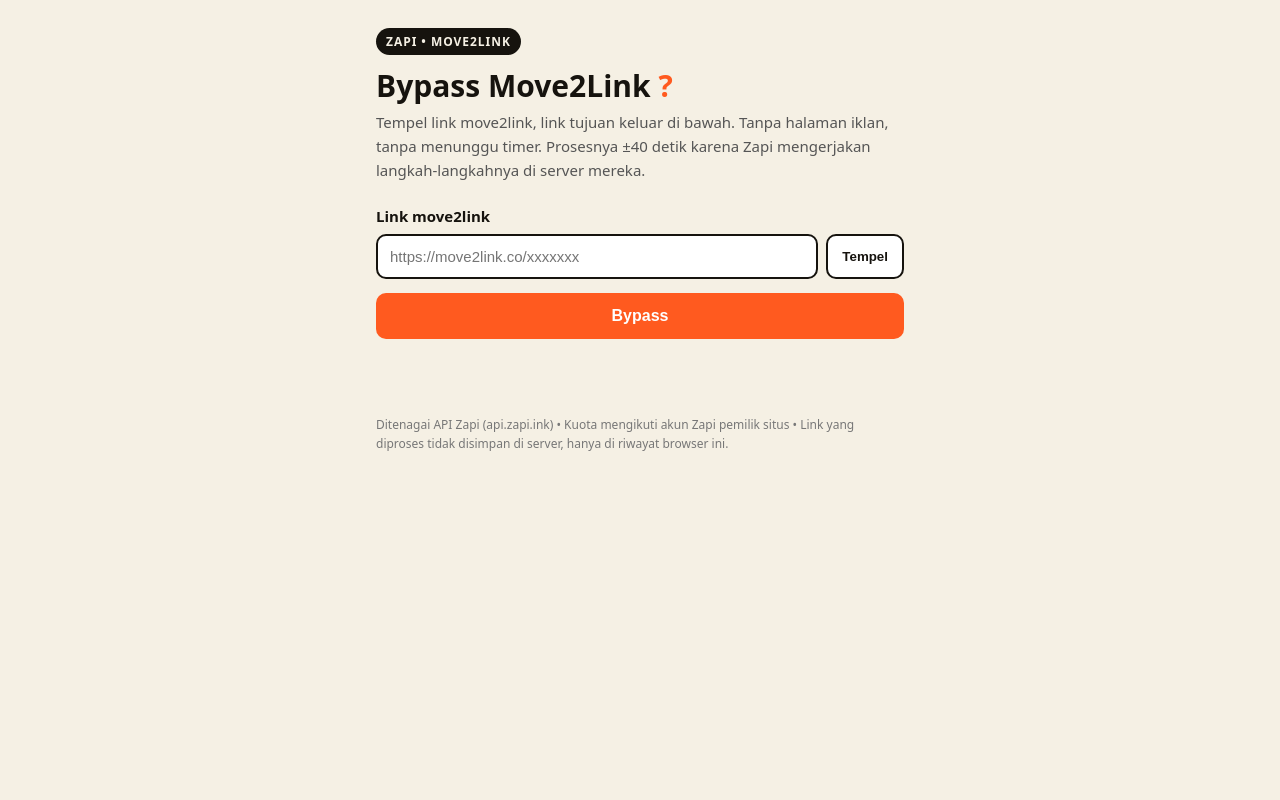
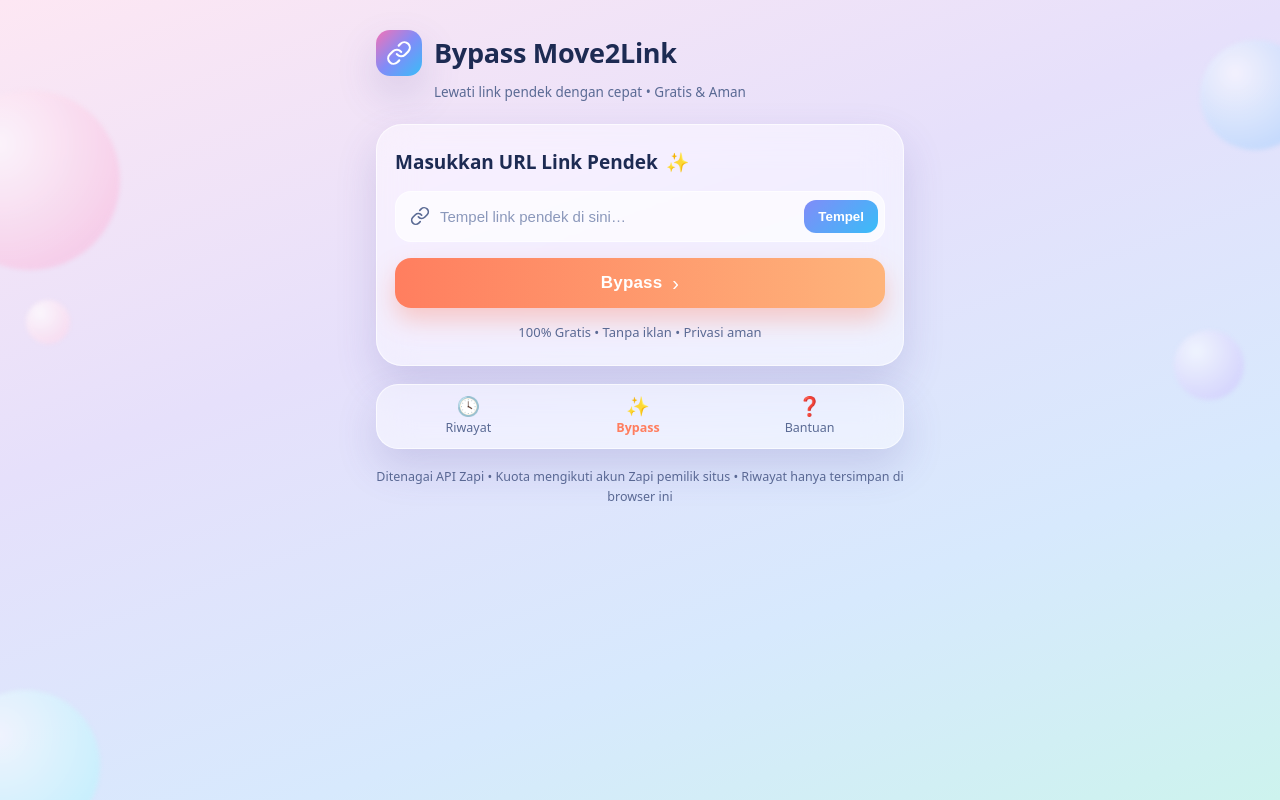
Before and after one commit to pionetta/move2link-bypass, a website: page index.html in a window 1280 px wide. Drawn offline with Linux system fonts and the light colour scheme.

Commit message:
Desain ulang Pastel Glass (referensi 4 pilihan Tuan)

```diff
--- a/index.html
+++ b/index.html
@@ -4,76 +4,168 @@
 <meta charset="UTF-8">
 <meta name="viewport" content="width=device-width, initial-scale=1.0">
 <title>Bypass Move2Link — via Zapi</title>
-<meta name="description" content="Tempel link move2link, link tujuan keluar lewat API Zapi. Tanpa iklan, tanpa menunggu timer.">
+<meta name="description" content="Tempel link move2link, link tujuan keluar lewat API Zapi. Cepat, gratis, tanpa iklan.">
 <style>
   :root{
-    --paper:#F5F0E4; --ink:#16130E; --orange:#FF5A1F; --blue:#2B4BFF; --yellow:#FFC800;
+    --ink:#1d2b53; --muted:#5a6a94; --coral:#ff7e5f; --coral2:#feb47b;
+    --glass:rgba(255,255,255,.48); --glass-strong:rgba(255,255,255,.65);
+    --stroke:rgba(255,255,255,.65); --shadow:0 18px 40px rgba(90,80,160,.18);
   }
   *{box-sizing:border-box}
-  body{margin:0;background:var(--paper);color:var(--ink);font:15px/1.6 system-ui,-apple-system,sans-serif}
-  .wrap{max-width:560px;margin:0 auto;padding:28px 16px 56px}
-  .badge{display:inline-block;background:var(--ink);color:var(--paper);font-size:12px;font-weight:700;letter-spacing:.08em;padding:4px 10px;border-radius:999px}
-  h1{font-size:30px;line-height:1.15;margin:14px 0 6px}
-  h1 .q{color:var(--orange)}
-  .sub{color:#555;margin:0 0 22px}
-  label{display:block;font-weight:700;margin:16px 0 6px}
-  .row{display:flex;gap:8px}
-  input[type=url]{flex:1;padding:12px;border-radius:10px;border:2px solid var(--ink);background:#fff;color:#000;font-size:15px;min-width:0}
-  button{border:0;border-radius:10px;cursor:pointer;font-weight:700}
-  .paste{background:#fff;border:2px solid var(--ink);color:var(--ink);padding:0 14px}
-  .go{margin-top:14px;width:100%;background:var(--orange);color:#fff;padding:14px;font-size:16px}
-  .go:disabled{opacity:.55;cursor:wait}
-  .status{margin-top:16px;min-height:24px}
-  .result{display:none;margin-top:10px;word-break:break-all;background:var(--ink);color:var(--paper);border-radius:12px;padding:16px}
-  .result a{color:var(--yellow);text-decoration:underline}
-  .result .row{margin-top:12px}
-  .copy{background:var(--orange);color:#fff;padding:9px 14px}
-  .open{background:var(--blue);color:#fff;padding:9px 14px}
-  .history{margin-top:28px}
-  .history h2{font-size:16px;margin:0 0 8px}
-  .history ul{list-style:none;margin:0;padding:0}
-  .history li{background:#fff;border:2px solid var(--ink);border-radius:10px;padding:8px 12px;margin-bottom:8px;word-break:break-all;font-size:13px}
-  .history li a{color:var(--blue)}
-  .history .from{color:#777;display:block;font-size:12px}
-  footer{margin-top:36px;color:#777;font-size:12px}
+  html,body{min-height:100%}
+  body{
+    margin:0;color:var(--ink);
+    font:15px/1.6 system-ui,-apple-system,"Segoe UI",sans-serif;
+    background:linear-gradient(160deg,#fde7f3 0%,#e6e0fb 38%,#d7e9fd 72%,#cdf3ee 100%);
+    background-attachment:fixed;
+    overflow-x:hidden;
+  }
+  /* Gelembung pastel melayang */
+  .blob{position:fixed;border-radius:50%;filter:blur(2px);opacity:.55;pointer-events:none;z-index:0}
+  .b1{width:180px;height:180px;left:-60px;top:90px;background:radial-gradient(circle at 32% 30%,#fff,#f9a8d4)}
+  .b2{width:110px;height:110px;right:-30px;top:40px;background:radial-gradient(circle at 32% 30%,#fff,#93c5fd)}
+  .b3{width:70px;height:70px;right:36px;top:330px;background:radial-gradient(circle at 32% 30%,#fff,#c4b5fd)}
+  .b4{width:150px;height:150px;left:-50px;bottom:-40px;background:radial-gradient(circle at 32% 30%,#fff,#a5f3fc)}
+  .b5{width:44px;height:44px;left:26px;top:300px;background:radial-gradient(circle at 32% 30%,#fff,#fbcfe8);opacity:.7}
+  .wrap{position:relative;z-index:1;max-width:560px;margin:0 auto;padding:30px 16px 40px}
+  header{text-align:left;margin-bottom:20px}
+  .brand{display:flex;align-items:center;gap:12px}
+  .logo{
+    width:46px;height:46px;flex:0 0 46px;border-radius:14px;display:grid;place-items:center;
+    background:linear-gradient(135deg,#f472b6,#818cf8,#38bdf8);
+    box-shadow:var(--shadow);
+  }
+  .logo svg{width:26px;height:26px}
+  h1{font-size:27px;line-height:1.15;margin:0;letter-spacing:-.01em}
+  .tagline{margin:6px 0 0 58px;color:var(--muted);font-size:13.5px}
+  .card{
+    background:var(--glass);border:1px solid var(--stroke);border-radius:26px;
+    box-shadow:var(--shadow);padding:22px 18px;margin-bottom:18px;
+    -webkit-backdrop-filter:blur(18px) saturate(1.3);backdrop-filter:blur(18px) saturate(1.3);
+  }
+  .card h2{font-size:19px;margin:0 0 14px;display:flex;align-items:center;gap:8px}
+  .card h2 .spark{color:#f59e0b}
+  label{position:absolute;left:-9999px}
+  .field{
+    display:flex;align-items:center;gap:10px;background:var(--glass-strong);
+    border:1px solid var(--stroke);border-radius:16px;padding:6px 6px 6px 14px;
+  }
+  .field svg{flex:0 0 20px}
+  input[type=url]{flex:1;border:0;background:transparent;outline:none;font-size:15px;color:var(--ink);min-width:0;padding:10px 0}
+  input[type=url]::placeholder{color:#8b98bb}
+  .paste{
+    flex:0 0 auto;border:0;border-radius:12px;padding:9px 14px;cursor:pointer;font-weight:700;
+    background:linear-gradient(135deg,#818cf8,#38bdf8);color:#fff;
+  }
+  .go{
+    margin-top:16px;width:100%;border:0;border-radius:16px;padding:15px;cursor:pointer;
+    background:linear-gradient(90deg,var(--coral),var(--coral2));color:#fff;
+    font-size:17px;font-weight:800;letter-spacing:.01em;
+    display:flex;align-items:center;justify-content:center;gap:10px;
+    box-shadow:0 12px 24px rgba(255,126,95,.35);
+  }
+  .go:disabled{opacity:.6;cursor:wait}
+  .go .chev{font-weight:400;font-size:20px;line-height:1}
+  .assure{text-align:center;color:var(--muted);font-size:13px;margin:14px 0 0}
+  .status{min-height:24px;margin:0 0 12px;color:var(--muted)}
+  .status:empty{display:none}
+  .okbadge{
+    display:inline-flex;align-items:center;gap:7px;background:rgba(220,252,231,.85);
+    color:#15803d;font-weight:700;font-size:13.5px;padding:6px 12px;border-radius:999px;margin-bottom:12px;
+  }
+  .okbadge .dot{width:20px;height:20px;border-radius:50%;background:#22c55e;color:#fff;display:grid;place-items:center;font-size:12px}
+  .reslabel{font-weight:700;margin-bottom:8px}
+  .resbox{
+    display:flex;align-items:center;gap:10px;background:var(--glass-strong);
+    border:1px solid var(--stroke);border-radius:14px;padding:10px 10px 10px 14px;
+  }
+  .resbox a{flex:1;min-width:0;word-break:break-all;color:var(--ink);font-weight:600;text-decoration:none}
+  .salin{
+    flex:0 0 auto;border:0;border-radius:10px;padding:9px 13px;cursor:pointer;font-weight:700;
+    background:rgba(255,126,95,.16);color:#ea580c;display:inline-flex;gap:6px;align-items:center;
+  }
+  .chips{display:flex;flex-wrap:wrap;gap:8px;margin-top:14px}
+  .chip{background:rgba(255,255,255,.55);border:1px solid var(--stroke);border-radius:999px;padding:5px 12px;font-size:12.5px;color:var(--muted)}
+  .chip b{color:var(--ink)}
+  .openlink{margin-top:14px;width:100%;border:0;border-radius:14px;padding:12px;cursor:pointer;font-weight:700;background:linear-gradient(90deg,#818cf8,#38bdf8);color:#fff}
+  .check{text-align:center;color:var(--muted);font-size:12.5px;margin:12px 0 0}
+  #resultCard{display:none}
+  #historyCard{display:none}
+  #historyCard ul{list-style:none;margin:0;padding:0}
+  #historyCard li{padding:10px 0;border-bottom:1px dashed rgba(90,106,148,.25);word-break:break-all;font-size:13.5px}
+  #historyCard li:last-child{border-bottom:0}
+  #historyCard .from{color:var(--muted);display:block;font-size:12px}
+  #historyCard a{color:#2563eb;font-weight:600}
+  .tabbar{
+    display:flex;justify-content:space-around;align-items:center;
+    background:var(--glass);border:1px solid var(--stroke);border-radius:22px;
+    box-shadow:var(--shadow);padding:10px 6px;margin-top:4px;
+    -webkit-backdrop-filter:blur(18px) saturate(1.3);backdrop-filter:blur(18px) saturate(1.3);
+  }
+  .tabbar span{color:var(--muted);font-size:12.5px;text-align:center}
+  .tabbar span.active{color:var(--coral);font-weight:700}
+  .tabbar .ic{display:block;font-size:19px;line-height:1.2}
+  footer{text-align:center;color:var(--muted);font-size:12.5px;margin-top:18px}
 </style>
 </head>
 <body>
+<div class="blob b1"></div><div class="blob b2"></div><div class="blob b3"></div><div class="blob b4"></div><div class="blob b5"></div>
+
 <div class="wrap">
-  <span class="badge">ZAPI • MOVE2LINK</span>
-  <h1>Bypass Move2Link <span class="q">?</span></h1>
-  <p class="sub">Tempel link move2link, link tujuan keluar di bawah. Tanpa halaman iklan, tanpa menunggu timer. Prosesnya ±40 detik karena Zapi mengerjakan langkah-langkahnya di server mereka.</p>
+  <header>
+    <div class="brand">
+      <div class="logo" aria-hidden="true">
+        <svg viewBox="0 0 24 24" fill="none" stroke="#fff" stroke-width="2" stroke-linecap="round" stroke-linejoin="round"><path d="M10 13a5 5 0 0 0 7.54.54l3-3a5 5 0 0 0-7.07-7.07l-1.72 1.71"/><path d="M14 11a5 5 0 0 0-7.54-.54l-3 3a5 5 0 0 0 7.07 7.07l1.71-1.71"/></svg>
+      </div>
+      <h1>Bypass Move2Link</h1>
+    </div>
+    <p class="tagline">Lewati link pendek dengan cepat &bull; Gratis &amp; Aman</p>
+  </header>
 
-  <label for="link">Link move2link</label>
-  <div class="row">
-    <input type="url" id="link" placeholder="https://move2link.co/xxxxxxx" autocomplete="off">
-    <button class="paste" id="pasteBtn" type="button">Tempel</button>
-  </div>
-  <button class="go" id="goBtn" type="button">Bypass</button>
+  <section class="card">
+    <h2>Masukkan URL Link Pendek <span class="spark">&#10024;</span></h2>
+    <label for="link">Link move2link</label>
+    <div class="field">
+      <svg width="20" height="20" viewBox="0 0 24 24" fill="none" stroke="#5a6a94" stroke-width="2" stroke-linecap="round" stroke-linejoin="round"><path d="M10 13a5 5 0 0 0 7.54.54l3-3a5 5 0 0 0-7.07-7.07l-1.72 1.71"/><path d="M14 11a5 5 0 0 0-7.54-.54l-3 3a5 5 0 0 0 7.07 7.07l1.71-1.71"/></svg>
+      <input type="url" id="link" placeholder="Tempel link pendek di sini&hellip;" autocomplete="off">
+      <button class="paste" id="pasteBtn" type="button">Tempel</button>
+    </div>
+    <button class="go" id="goBtn" type="button">Bypass <span class="chev">&rsaquo;</span></button>
+    <p class="assure">100% Gratis &bull; Tanpa iklan &bull; Privasi aman</p>
+  </section>
 
   <p class="status" id="status"></p>
 
-  <div class="result" id="resultBox">
-    <div id="resultMeta"></div>
-    <a id="resultLink" href="#" target="_blank" rel="noopener noreferrer"></a>
-    <div class="row">
-      <button class="copy" id="copyBtn" type="button">Salin link</button>
-      <button class="open" id="openBtn" type="button">Buka link tujuan</button>
+  <section class="card" id="resultCard">
+    <div class="okbadge"><span class="dot">&#10003;</span> Link Berhasil Dibypass!</div>
+    <div class="reslabel">Hasil Link Tujuan:</div>
+    <div class="resbox">
+      <a id="resultLink" href="#" target="_blank" rel="noopener noreferrer"></a>
+      <button class="salin" id="copyBtn" type="button">Salin</button>
     </div>
-  </div>
+    <div class="chips" id="resultMeta"></div>
+    <button class="openlink" id="openBtn" type="button">Buka Link Tujuan</button>
+    <p class="check">Hasil otomatis &bull; Periksa ulang tujuan sebelum membuka</p>
+  </section>
 
-  <div class="history" id="historyBox" style="display:none">
-    <h2>Riwayat sesi ini</h2>
+  <section class="card" id="historyCard">
+    <h2>Riwayat</h2>
     <ul id="historyList"></ul>
-  </div>
+  </section>
 
-  <footer>Ditenagai API Zapi (api.zapi.ink) • Kuota mengikuti akun Zapi pemilik situs • Link yang diproses tidak disimpan di server, hanya di riwayat browser ini.</footer>
+  <nav class="tabbar" aria-hidden="true">
+    <span><span class="ic">&#128339;</span>Riwayat</span>
+    <span class="active"><span class="ic">&#10024;</span>Bypass</span>
+    <span><span class="ic">&#10067;</span>Bantuan</span>
+  </nav>
+
+  <footer>Ditenagai API Zapi &bull; Kuota mengikuti akun Zapi pemilik situs &bull; Riwayat hanya tersimpan di browser ini</footer>
 </div>
 
 <script>
   const $ = (id) => document.getElementById(id);
   const linkInput = $('link'), goBtn = $('goBtn'), statusEl = $('status');
-  const resultBox = $('resultBox'), resultLink = $('resultLink'), resultMeta = $('resultMeta');
+  const resultCard = $('resultCard'), resultLink = $('resultLink'), resultMeta = $('resultMeta');
   let running = false, timer = null;
 
   $('pasteBtn').addEventListener('click', async () => {
@@ -84,10 +176,10 @@
   function loadHistory() {
     let items = [];
     try { items = JSON.parse(localStorage.getItem('bypass-history') || '[]'); } catch (_) {}
-    const box = $('historyBox'), list = $('historyList');
+    const card = $('historyCard'), list = $('historyList');
     list.innerHTML = '';
-    if (!items.length) { box.style.display = 'none'; return; }
-    box.style.display = 'block';
+    if (!items.length) { card.style.display = 'none'; return; }
+    card.style.display = 'block';
     for (const it of items) {
       const li = document.createElement('li');
       const from = document.createElement('span');
@@ -107,8 +199,8 @@
 
   $('copyBtn').addEventListener('click', async () => {
     try { await navigator.clipboard.writeText(resultLink.href); $('copyBtn').textContent = 'Tersalin ✓'; }
-    catch (_) { $('copyBtn').textContent = 'Gagal menyalin'; }
-    setTimeout(() => ($('copyBtn').textContent = 'Salin link'), 1500);
+    catch (_) { $('copyBtn').textContent = 'Gagal'; }
+    setTimeout(() => ($('copyBtn').textContent = 'Salin'), 1500);
   });
   $('openBtn').addEventListener('click', () => window.open(resultLink.href, '_blank', 'noopener'));
 
@@ -120,7 +212,7 @@
 
     running = true;
     goBtn.disabled = true;
-    resultBox.style.display = 'none';
+    resultCard.style.display = 'none';
     const t0 = Date.now();
     statusEl.textContent = 'Memanggil Zapi… 0 detik';
     timer = setInterval(() => {
@@ -135,10 +227,21 @@
       });
       const body = await res.json().catch(() => ({}));
       if (!res.ok) throw new Error(body.error || ('HTTP ' + res.status));
-      resultMeta.textContent = 'Selesai dalam ' + (body.steps || 0) + ' langkah. Link tujuan:';
       resultLink.href = body.finalUrl;
       resultLink.textContent = body.finalUrl;
-      resultBox.style.display = 'block';
+      resultMeta.innerHTML = '';
+      const chips = [
+        ['Langkah', body.steps || 0],
+        ['Waktu', body.elapsedMs ? (body.elapsedMs / 1000).toFixed(1) + ' detik' : '—'],
+        ['Status', 'Sukses'],
+      ];
+      for (const [k, v] of chips) {
+        const c = document.createElement('span');
+        c.className = 'chip'; c.innerHTML = k + ': <b></b>';
+        c.querySelector('b').textContent = v;
+        resultMeta.appendChild(c);
+      }
+      resultCard.style.display = 'block';
       statusEl.textContent = '';
       saveHistory(link, body.finalUrl);
     } catch (e) {
```
